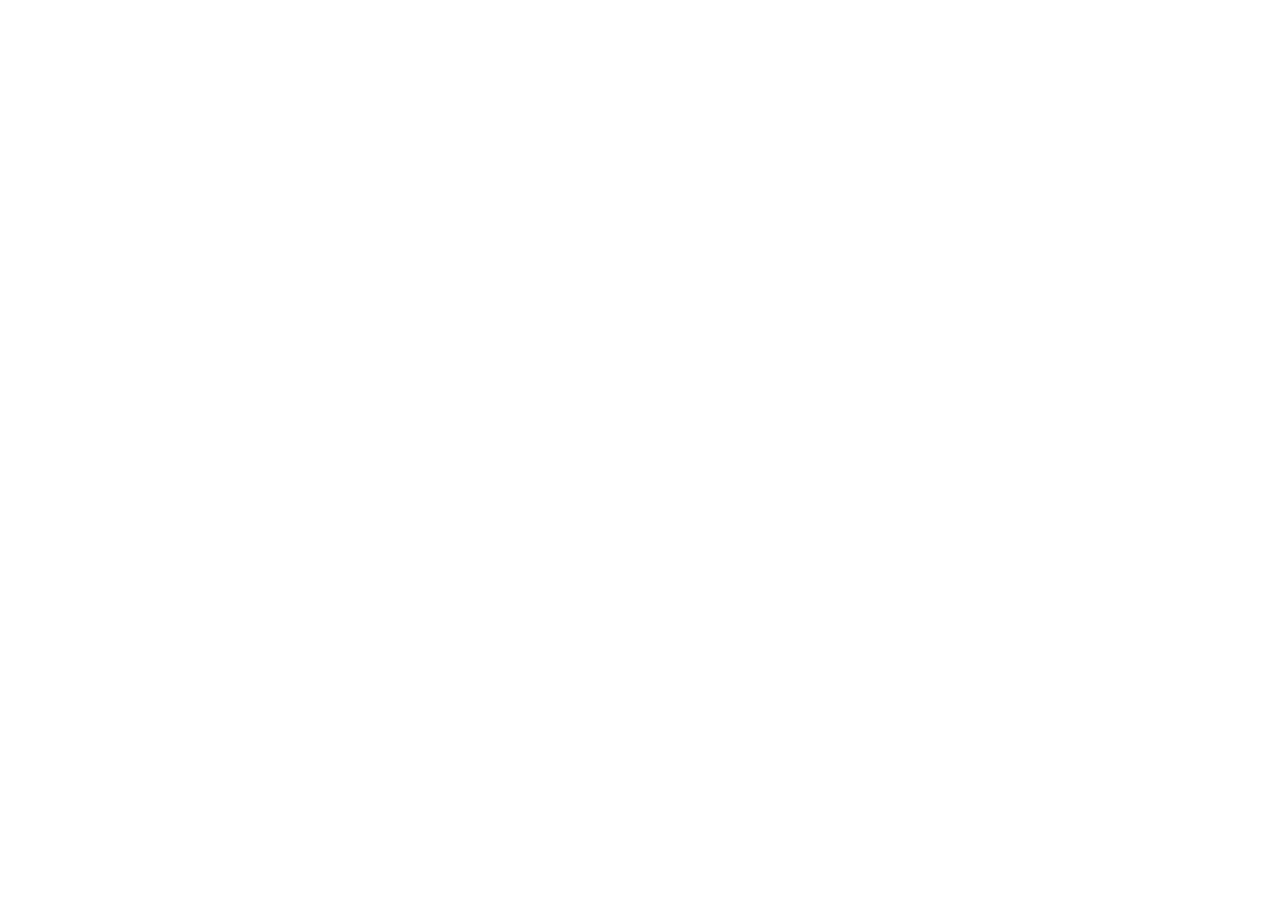
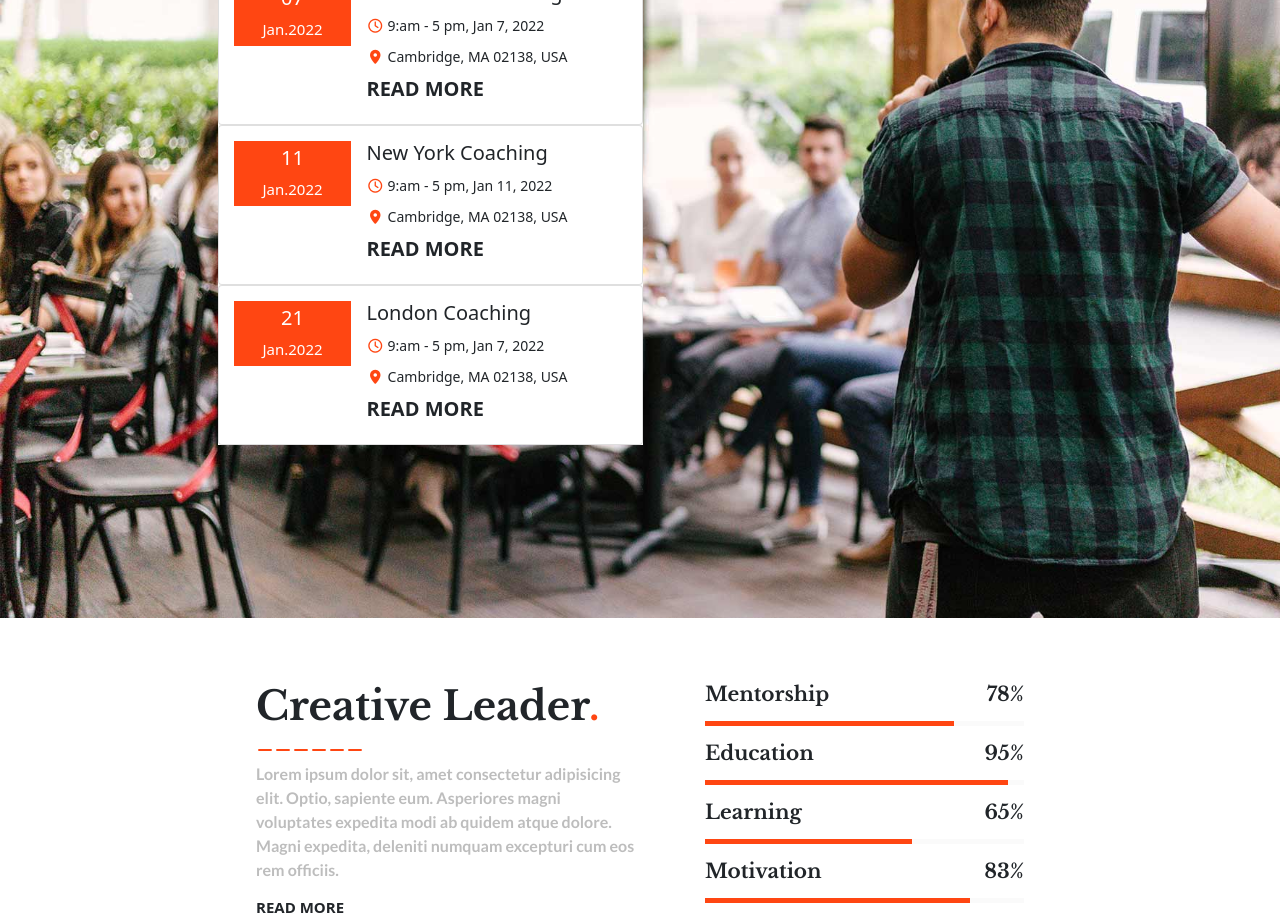
Before and after one commit to francs2812/proj-html-vuejs, a Vue app: page / in a window 1280 px wide. Shown: the part 2260-3184 px from the top of the page. Before the commit the page ends 2078 px from the top, so only its background shows below. Built offline with nearby package versions, Linux system fonts and the light colour scheme.

Commit message:
seaction Leader

```diff
--- a/src/App.vue
+++ b/src/App.vue
@@ -23,7 +23,6 @@
 @import '../node_modules/fontawesome-free/css/all.css';
 @import "./components/style/General";
 
-
   *{
     margin: 0;
     padding: 0;
--- /dev/null
+++ b/src/components/Calendar.vue
@@ -0,0 +1,65 @@
+<template>
+  <section>
+        <div class="calendar">
+            <h1>Upcoming Events</h1>
+            <Day
+            numberDay="07"
+            attivityDay="Melbourne Coaching"
+            clock=" 9:am - 5 pm, Jan 7, 2022"
+            position="Cambridge, MA 02138, USA"
+            />
+
+            <Day
+            numberDay="11"
+            attivityDay="New York Coaching"
+            clock=" 9:am - 5 pm, Jan 11, 2022"
+            position="Cambridge, MA 02138, USA"
+            />
+
+            <Day
+            numberDay="21"
+            attivityDay="London Coaching"
+            clock=" 9:am - 5 pm, Jan 7, 2022"
+            position="Cambridge, MA 02138, USA"
+            />
+
+        </div>
+  </section>
+</template>
+
+<script>
+import Day from './Day.vue'
+export default {
+  components: { Day },
+
+}
+</script>
+
+<style lang="scss" scoped>
+@import "../components/style/General";
+
+    section {
+        width: 100%;
+        height: 100vh;
+        padding-top: 7%;
+        padding-left: 17%;
+        background-size: cover;
+        background-image: url(../assets/img/h1-img-09.jpg);
+
+        .calendar {
+            width: 40%;
+            background-color: white;
+
+            h1 {
+                width: 100%;
+                height: 50px;
+                padding: 15px;
+                font-size: 17px;
+                font-weight: 700;
+                text-align: left;
+                background-color: $grey;
+                font-family: 'Libre Baskerville', serif;
+            }
+        }
+    }
+</style>>
--- /dev/null
+++ b/src/components/Day.vue
@@ -0,0 +1,93 @@
+<template>
+  <div class="card">
+      <div class="day">
+          <h1> {{ numberDay }} </h1>
+          <p>Jan.2022</p>
+      </div>
+      <div class="text">
+        <h2> {{ attivityDay }} </h2>
+        <p>
+            <span>
+                <i class="far fa-clock"></i>
+            </span>
+            {{ clock }}
+        </p>
+
+        <p>
+            <span>
+                <i class="fas fa-map-marker-alt"></i>
+            </span>
+            {{ position }}
+        </p>
+        <h3>read more</h3>
+
+      </div>
+
+  </div>
+</template>
+
+<script>
+export default {
+    name: "Day",
+    props: {
+        numberDay: String,
+        attivityDay: String,
+        clock: String,
+        position: String
+    }
+
+}
+</script>
+
+<style lang="scss" scoped>
+@import "../components/style/General";
+
+    .card {
+        width: 100%;
+        height: 32%;
+        padding: 15px;
+        display: flex;
+        text-align: left;
+        flex-direction: row !important;
+        align-items: flex-start;
+        flex-wrap: wrap;
+    }
+    .day {
+        width: 30%;
+        padding: 5px;
+        float: left;
+        text-align: center;
+        color: white;
+        background-color: $orange;
+
+        h1 {
+            font-size: 20px;
+        }
+        p {
+            font-size: 15px;
+            margin: 0;
+        }
+    }
+    .text {
+        width: 60%;
+        margin: 0 15px;
+        h2{
+            font-size: 20px;
+        }
+        p {
+            font-size: 14px;
+            margin: 10px 0;
+            span {
+                color: $orange;
+            }
+        }
+
+        h3 {
+            font-size: 20px;
+            font-weight: 700;
+            text-transform: uppercase;
+        }
+    }
+
+
+</style>
--- a/src/components/Founder.vue
+++ b/src/components/Founder.vue
@@ -1,6 +1,6 @@
 <template>
   <section>
-      <img src="../assets/img/h1-blog-img-04.jpg" alt="foto">
+      <img id="img1" src="../assets/img/h1-blog-img-04.jpg" alt="foto">
       <div class="textbox">
           <h1>Jason Bickford</h1>
           <p>Founder and Executive Director</p>
@@ -21,6 +21,7 @@
               <i class="fab fa-twitter "></i>
           </span>
       </div>
+          <img id="img2" src="../assets/svg/svg-4.svg" alt="">
   </section>
 </template>
 
@@ -41,7 +42,7 @@
         position: relative;
         padding: 20px;
 
-        img {
+        #img1 {
             height: 400px;
             position: absolute;
             transform: translate(-50%, -50%);
@@ -57,6 +58,8 @@
             position: absolute;
             left: 65%;
             top: 50%;
+            z-index: 3;
+
             h1 {
                 font-family: 'Libre Baskerville', serif;
             }
@@ -90,5 +93,12 @@
             }
 
         }
+            #img2 {
+                position: absolute;
+                transform: translate(-50%, -50%);
+                left: 80%;
+                top: 25%;
+                z-index: 0;
+            }
     }
 </style>>
--- /dev/null
+++ b/src/components/Leader.vue
@@ -0,0 +1,133 @@
+<template>
+  <section>
+      <div class="text">
+          <h1>Creative Leader<span>.</span></h1>
+
+          <span>
+              <i class="fas fa-minus"></i>
+              <i class="fas fa-minus"></i>
+              <i class="fas fa-minus"></i>
+              <i class="fas fa-minus"></i>
+              <i class="fas fa-minus"></i>
+              <i class="fas fa-minus"></i>
+          </span>
+
+          <p>Lorem ipsum dolor sit, amet consectetur adipisicing elit. Optio, sapiente eum. Asperiores magni voluptates expedita modi ab quidem atque dolore. Magni expedita, deleniti numquam excepturi cum eos rem officiis.
+          </p>
+          <h3>read more</h3>
+      </div>
+      <div class="graphic">
+
+          <div>
+              <h1>Mentorship <p>78%</p></h1>
+              <div>
+                  <div class="barra"><span style="width:78%"> </span></div>
+              </div>
+          </div>
+
+          <div>
+              <h1>Education <p>95%</p></h1>
+              <div>
+                  <div class="barra"><span style="width:95%"></span></div>
+              </div>
+          </div>
+
+          <div>
+              <h1>Learning <p>65%</p></h1>
+              <div>
+                  <div class="barra"><span style="width:65%"></span></div>
+              </div>
+          </div>
+
+          <div>
+              <h1>Motivation <p>83%</p></h1>
+              <div>
+                  <div class="barra"><span style="width:83%"></span></div>
+              </div>
+          </div>
+      </div>
+  </section>
+</template>
+
+<script>
+export default {
+    name: "Leader"
+}
+</script>
+
+<style lang="scss" scoped>
+@import "../components/style/General";
+@import '../../node_modules/fontawesome-free/css/all.css';
+
+        section {
+            width: 100%;
+            padding:5% 20%;
+            background-color: white;
+
+            .text {
+                width: 50%;
+                height: 100%;
+                display: block;
+                float: left;
+                h1 {
+                    font-weight: 700;
+                    font-family: 'Libre Baskerville', serif;
+                }
+
+                span {
+                    color: $orange;
+
+                    i {
+                        margin: -1px;
+                    }
+                }
+
+                p {
+                    color: $greyText;
+                    font-family: 'Lato', sans-serif;
+                }
+
+                h3 {
+                    font-size: 15px;
+                    font-weight: 800;
+                    text-transform: uppercase;
+
+                }
+            }
+            .graphic {
+                width: 50%;
+                height: 100%;
+                padding-left: 65px;
+                display: block;
+                float: left;
+                //background-color: yellow;
+
+                div {
+                    h1 {
+                        font-size: 20px;
+                        font-weight: 700;
+                        font-family: 'Libre Baskerville', serif;
+                    }
+                }
+
+                .barra {
+                    width: 100%;
+                    height: 5px;
+                    z-index: 2;
+                    margin: 15px 0;
+                    background-color: $grey;
+
+                    span {
+                        display: block;
+                        height: 100%;
+                        z-index: 3;
+                        background-color: $orange;
+                    }
+                }
+                p {
+                    font-size: 20px;
+                    float: right;
+                }
+            }
+        }
+</style>>
--- a/src/components/Main.vue
+++ b/src/components/Main.vue
@@ -3,20 +3,36 @@
       <div id="specialties">
           <Specialties />
       </div>
+
       <div>
           <Founder />
       </div>
+
+      <div>
+          <Calendar />
+      </div>
+
+      <div>
+          <Leader />
+      </div>
+
   </main>
 </template>
 
 <script>
 import Specialties from '../components/Specialties.vue'
 import Founder from './Founder.vue'
+import Calendar from './Calendar.vue'
+import Leader from './Leader.vue'
+
+
 export default {
     name: "Main",
     components: {
         Specialties,
-        Founder
+        Founder,
+        Calendar,
+        Leader
   }
 
 }
--- a/src/components/style/General.scss
+++ b/src/components/style/General.scss
@@ -11,5 +11,6 @@
 // COLOR
 $orange: #FF4612 ;
 $grey: #fafafa;
+$grayBold: #d2d2d2;
 $greyText: #bdbdbd
 // \COLOR
```
Also changed, not shown: src/components/GraphicLinear.vue (added).
